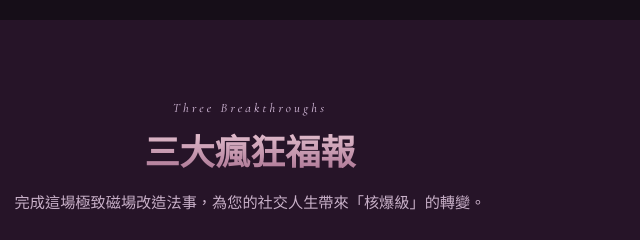
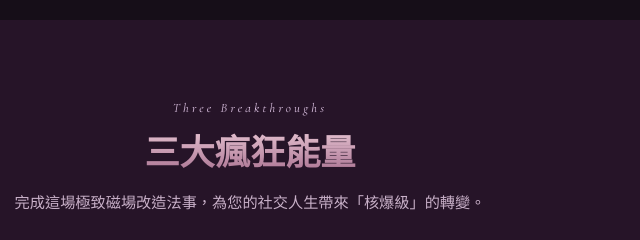
Before and after one commit to magichalo0217/magichalo-charm, a plain HTML site: page index.html in a window 1280 px wide. Shown: the part 2040-2280 px from the top of the page, 390-1030 px from the left. Drawn offline with nearby package versions, Linux system fonts and the light colour scheme.

Commit message:
Update index.html

```diff
--- a/index.html
+++ b/index.html
@@ -236,7 +236,7 @@ footer { background:var(--bg2); border-top:1px solid rgba(212,160,192,.1); paddi
 <div id="merits">
   <div class="inner">
     <span class="sect-label rv">Three Breakthroughs</span>
-    <h2 class="sect-title rv">三大瘋狂福報</h2>
+    <h2 class="sect-title rv">三大瘋狂能量</h2>
     <p class="sect-desc rv2">完成這場極致磁場改造法事，為您的社交人生帶來「核爆級」的轉變。</p>
     <div class="merits-grid">
       <div class="merit-card rv">
```
